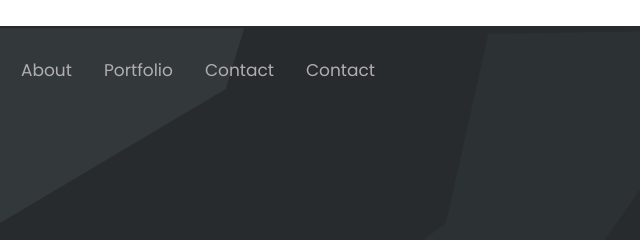
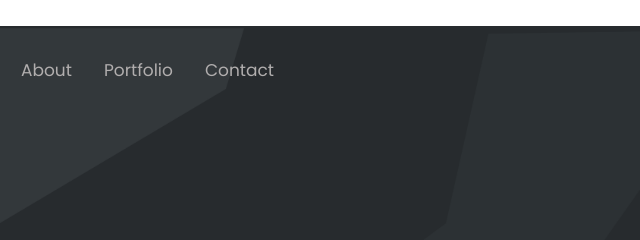
Before and after one commit to mj-mrowiec/html_css_sass, a plain HTML site: page index.html in a window 1280 px wide. Shown: the top 240 px of the page, 0-640 px from the left. Drawn offline with Linux system fonts and the light colour scheme.

Commit message:
reverse html

```diff
--- a/index.html
+++ b/index.html
@@ -17,7 +17,6 @@
                 <a href="#home">About</a>
                 <a href="#news">Portfolio</a>
                 <a href="#contact">Contact</a>
-                <a href="#portfolio">Contact</a>
               </div>
             </div>
           </div>
```
